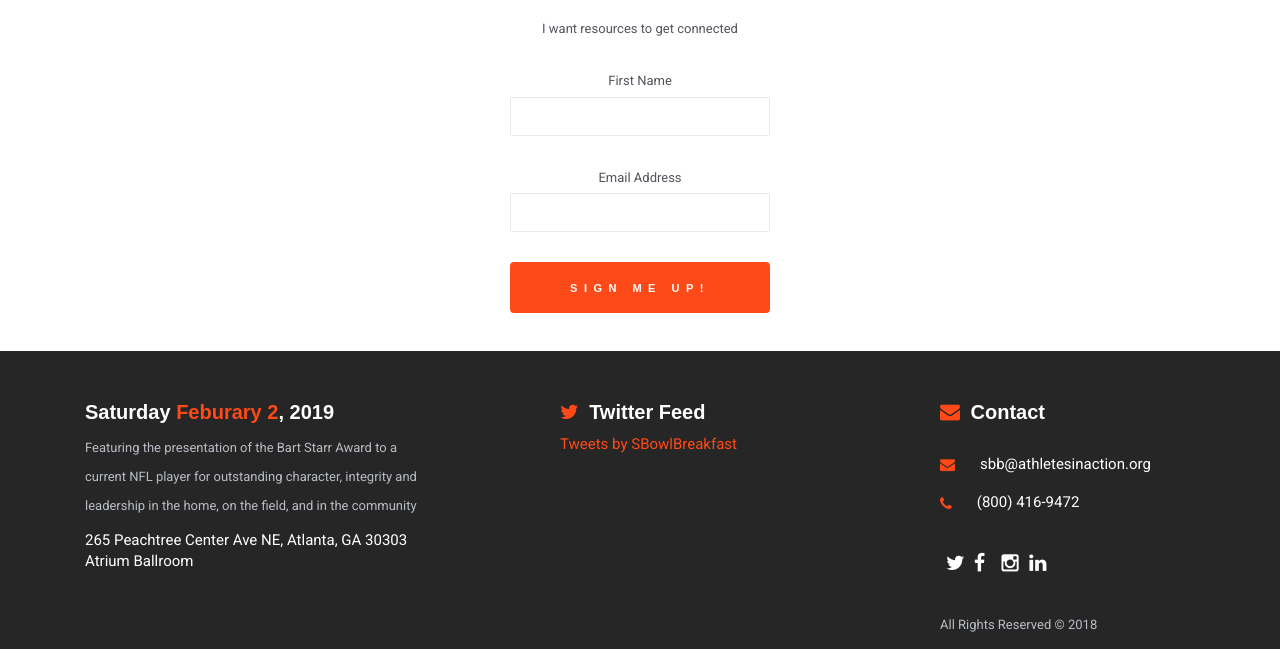
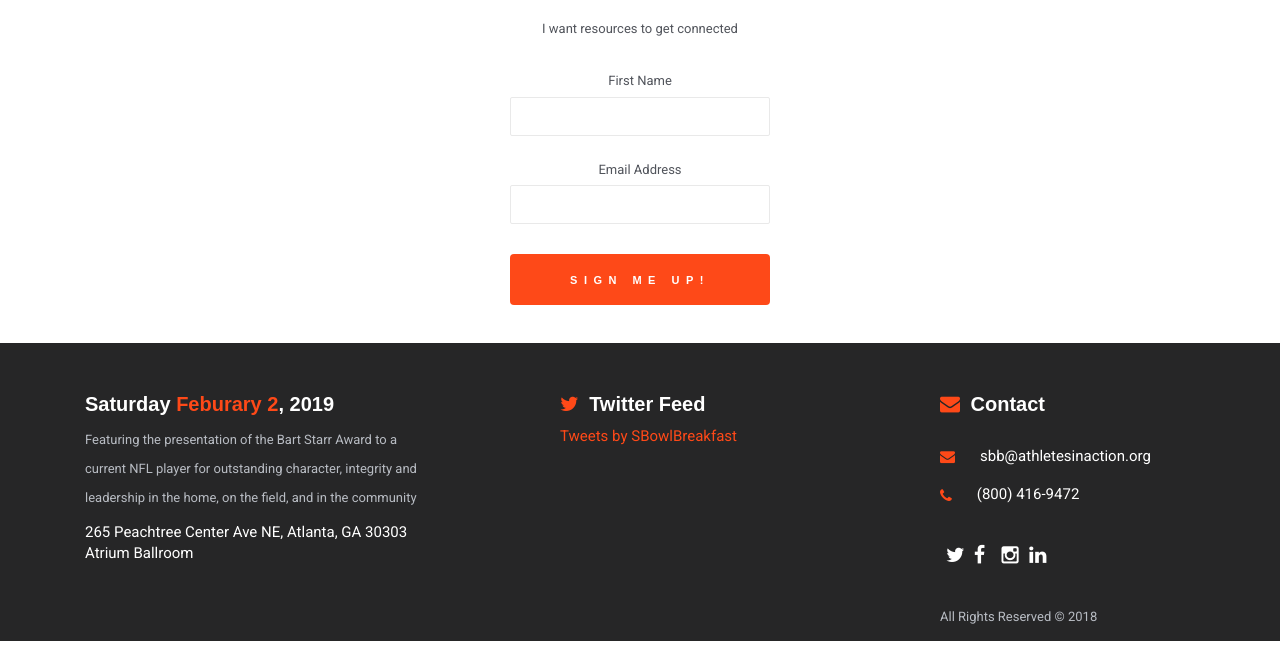
Before and after one commit to AIAUSA/Superbowl, a Jekyll site: the page built from _followup/tony.md, in a window 1280 px wide. Shown: the part 753-1402 px from the top of the page. Built offline with Jekyll 4.4.1, drawn with Linux system fonts in a browser that asks for light colours; some web fonts are replaced; comment, search, counter and statistics services are not loaded.

Commit message:
Welcome page styling

```diff
--- a/assets/css/aia.css
+++ b/assets/css/aia.css
@@ -146,5 +146,5 @@ h3 {
 }
 
 .followup section input[type=text] {
-
+  margin: 0 0 7px;
 }
```
